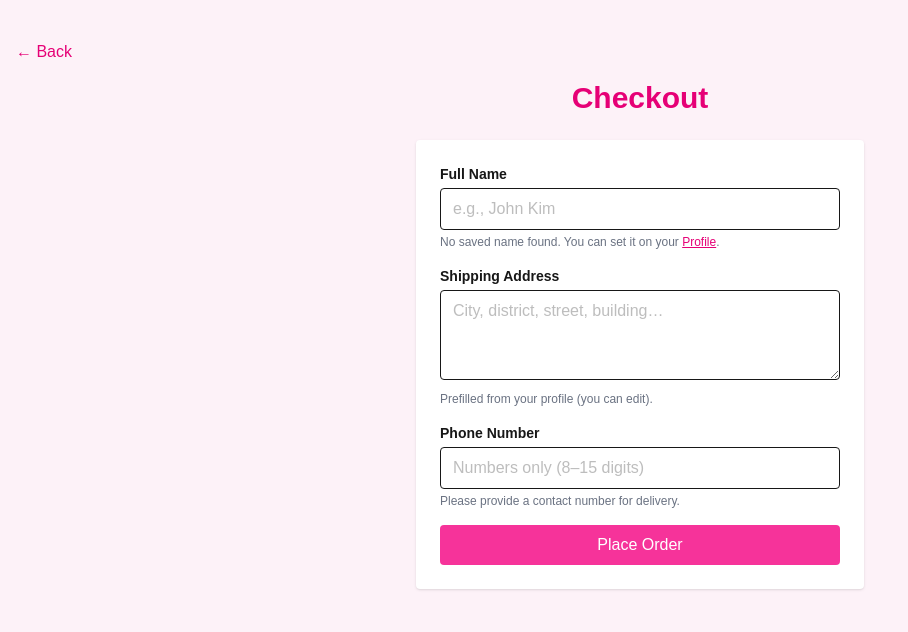
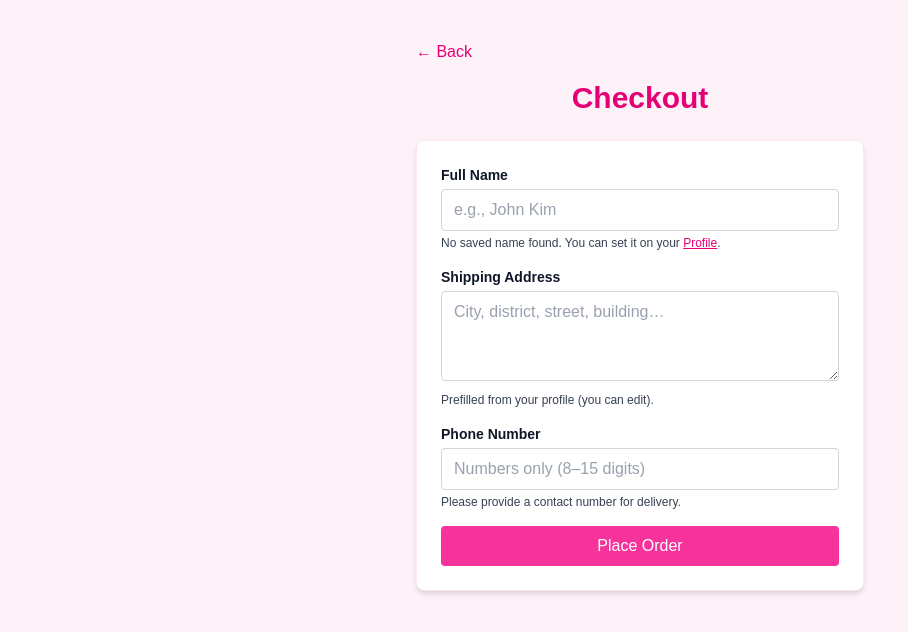
Before and after one commit to BITS4/babyshop, a Next.js app in the folder babyshop/: page /checkout in a window 1280 px wide. Shown: the top 632 px of the page, without its empty margins (0-908 px from the left). Built offline with nearby package versions, Linux system fonts and the light colour scheme; no server answers; the database is empty.

Commit message:
text fix

```diff
--- a/babyshop/app/admin/orders/page.tsx
+++ b/babyshop/app/admin/orders/page.tsx
@@ -31,69 +31,70 @@ export default function OrdersPage() {
   const [orders, setOrders] = useState<OrderDoc[]>([])
   const [loadingOrders, setLoadingOrders] = useState(true)
 
-  const isAdmin = (user?.email || "").toLowerCase() === "vazirpirov15@gmail.com"
+  const isAdmin =
+    (user?.email || "").toLowerCase() === "vazirpirov15@gmail.com"
 
-  // must be signed in (but NOT admin-only)
+  // must be signed in
   useEffect(() => {
     if (isLoading) return
-    if (!user) {
-      router.push("/login")
-    }
+    if (!user) router.push("/login")
   }, [user, isLoading, router])
 
   useEffect(() => {
     const load = async () => {
-      if (!user?.uid) { setLoadingOrders(false); return }
+      if (!user?.uid) {
+        setLoadingOrders(false)
+        return
+      }
 
       try {
         const colRef = collection(db, "orders")
         let docs: any[] = []
 
         if (isAdmin) {
-          // admin: all orders (prefer createdAt desc)
           try {
-            const snap = await getDocs(query(colRef, orderBy("createdAt", "desc")))
+            const snap = await getDocs(
+              query(colRef, orderBy("createdAt", "desc"))
+            )
             docs = snap.docs
           } catch {
             const snap = await getDocs(colRef)
             docs = snap.docs
           }
         } else {
-          // regular user: their own orders only
           let snap
           try {
             snap = await getDocs(
-              query(colRef, where("userId", "==", user.uid), orderBy("createdAt", "desc"))
+              query(
+                colRef,
+                where("userId", "==", user.uid),
+                orderBy("createdAt", "desc")
+              )
             )
           } catch {
-            snap = await getDocs(query(colRef, where("userId", "==", user.uid)))
+            snap = await getDocs(
+              query(colRef, where("userId", "==", user.uid))
+            )
           }
 
           if (!snap.empty) {
             docs = snap.docs
           } else {
-            // fallback by email, then final client-side filter
-            const byEmail = await getDocs(query(colRef, where("email", "==", user.email)))
-            if (!byEmail.empty) {
-              docs = byEmail.docs
-            } else {
-              const all = await getDocs(colRef)
-              docs = all.docs.filter(d => {
-                const data = d.data() as any
-                return (data.email || "").toLowerCase() === (user.email || "").toLowerCase()
-              })
-            }
+            const byEmail = await getDocs(
+              query(colRef, where("email", "==", user.email))
+            )
+            docs = !byEmail.empty ? byEmail.docs : []
           }
         }
 
         const list: OrderDoc[] = docs
-          .map(d => {
+          .map((d) => {
             const data = d.data() as any
             return {
               id: d.id,
-              name: (data?.name ?? "").toString(),
-              email: (data?.email ?? "").toString(),
-              address: (data?.address ?? "").toString(),
+              name: String(data?.name ?? ""),
+              email: String(data?.email ?? ""),
+              address: String(data?.address ?? ""),
               phone: data?.phone ? String(data.phone) : undefined,
               items: Array.isArray(data?.items) ? data.items : [],
               createdAt: data?.createdAt ?? null,
@@ -102,13 +103,19 @@ export default function OrdersPage() {
           })
           .sort((a, b) => {
             const aMs =
-              (a.createdAt && typeof (a.createdAt as any).toMillis === "function"
+              a.createdAt && typeof (a.createdAt as any).toMillis === "function"
                 ? (a.createdAt as any).toMillis()
-                : a.timestamp ? new Date(a.timestamp).getTime() : 0)
+                : a.timestamp
+                ? new Date(a.timestamp).getTime()
+                : 0
+
             const bMs =
-              (b.createdAt && typeof (b.createdAt as any).toMillis === "function"
+              b.createdAt && typeof (b.createdAt as any).toMillis === "function"
                 ? (b.createdAt as any).toMillis()
-                : b.timestamp ? new Date(b.timestamp).getTime() : 0)
+                : b.timestamp
+                ? new Date(b.timestamp).getTime()
+                : 0
+
             return bMs - aMs
           })
 
@@ -125,8 +132,8 @@ export default function OrdersPage() {
   }, [user?.uid, user?.email, isAdmin])
 
   const fmtDate = (o: OrderDoc) => {
-    const ts: any = o.createdAt
-    if (ts && typeof ts.toDate === "function") return ts.toDate().toLocaleString()
+    if (o.createdAt && typeof (o.createdAt as any).toDate === "function")
+      return o.createdAt.toDate().toLocaleString()
     if (o.timestamp) return new Date(o.timestamp).toLocaleString()
     return ""
   }
@@ -135,7 +142,7 @@ export default function OrdersPage() {
 
   return (
     <div className="min-h-screen bg-pink-50 py-10 px-4">
-      <div className="w-full max-w-sm">
+      <div className="max-w-3xl mx-auto">
         <button
           type="button"
           onClick={() => router.back()}
@@ -143,34 +150,51 @@ export default function OrdersPage() {
         >
           ← Back
         </button>
-      </div>
 
-      <h1 className="text-3xl font-bold text-center text-pink-600 mb-6">Orders</h1>
+        <h1 className="text-3xl font-bold text-center text-pink-600 mb-8">
+          Orders
+        </h1>
 
         {loadingOrders ? (
-        <p className="text-center text-gray-600">Loading orders…</p>
+          <p className="text-center text-gray-700">Loading orders…</p>
         ) : orders.length === 0 ? (
-        <p className="text-center text-gray-600">No orders yet.</p>
+          <p className="text-center text-gray-700">No orders yet.</p>
         ) : (
-        <div className="max-w-3xl mx-auto space-y-4">
+          <div className="space-y-5">
             {orders.map((order) => (
-            <div key={order.id} className="bg-white p-4 rounded shadow">
-              <p><strong>Name:</strong> {order.name}</p>
-              <p><strong>Email:</strong> {order.email}</p>
-              <p><strong>Address:</strong> {order.address}</p>
-              {order.phone ? (
-                <p><strong>Phone:</strong> {order.phone}</p>
-              ) : (
-                <p className="text-sm text-gray-500"><strong>Phone:</strong> —</p>
-              )}
-              <p className="text-sm text-gray-500 mb-1">
-                <strong>Date:</strong> {fmtDate(order)}
+              <div
+                key={order.id}
+                className="bg-white/100 border border-pink-100 rounded-lg shadow-md p-5 text-gray-800"
+              >
+                <p className="mb-1">
+                  <span className="font-semibold text-gray-900">Name:</span>{" "}
+                  {order.name}
                 </p>
-              <div className="mt-2">
-                <strong>Items:</strong>
-                <ul className="list-disc list-inside">
-                  {(order.items || []).map((item, i) => (
-                    <li key={i}>{item.name} × {item.quantity}</li>
+                <p className="mb-1">
+                  <span className="font-semibold text-gray-900">Email:</span>{" "}
+                  {order.email}
+                </p>
+                <p className="mb-1">
+                  <span className="font-semibold text-gray-900">Address:</span>{" "}
+                  {order.address}
+                </p>
+
+                <p className="mb-2">
+                  <span className="font-semibold text-gray-900">Phone:</span>{" "}
+                  {order.phone ?? "—"}
+                </p>
+
+                <p className="text-sm text-gray-700 mb-3">
+                  <span className="font-medium">Date:</span> {fmtDate(order)}
+                </p>
+
+                <div>
+                  <p className="font-semibold text-gray-900 mb-1">Items:</p>
+                  <ul className="list-disc list-inside text-gray-800">
+                    {order.items.map((item, i) => (
+                      <li key={i}>
+                        {item.name} × {item.quantity}
+                      </li>
                     ))}
                   </ul>
                 </div>
@@ -179,5 +203,6 @@ export default function OrdersPage() {
           </div>
         )}
       </div>
+    </div>
   )
 }
--- a/babyshop/app/checkout/page.tsx
+++ b/babyshop/app/checkout/page.tsx
@@ -22,14 +22,21 @@ export default function CheckoutPage() {
   // Load profile from Firestore and prefill fields
   useEffect(() => {
     const load = async () => {
-      if (!user?.uid) { setLoadingProfile(false); return }
+      if (!user?.uid) {
+        setLoadingProfile(false)
+        return
+      }
       try {
         const snap = await getDoc(doc(db, "users", user.uid))
         if (snap.exists()) {
-          const data = snap.data() as { name?: string; address?: string; phone?: string }
+          const data = snap.data() as {
+            name?: string
+            address?: string
+            phone?: string
+          }
           if (data?.name) {
             setName(data.name)
-            setNameLocked(true) // lock name if saved
+            setNameLocked(true)
           }
           if (data?.address) setAddress(data.address)
           if (data?.phone) setPhone(String(data.phone).replace(/\D/g, ""))
@@ -52,10 +59,12 @@ export default function CheckoutPage() {
       router.push("/login")
       return
     }
+
     if (!name.trim() || !address.trim()) {
       alert("❌ Please fill in all fields.")
       return
     }
+
     const digits = phone.replace(/\D/g, "")
     if (!digits) {
       alert("❌ Please enter your phone number.")
@@ -70,39 +79,36 @@ export default function CheckoutPage() {
       return
     }
 
-    const orderData = {
+    try {
+      setSubmitting(true)
+
+      await addDoc(collection(db, "orders"), {
+        userId: user.uid,
+        email: user.email,
         name: name.trim(),
-      email: user.email!,
         address: address.trim(),
         phone: digits,
         items: cart.map(item => ({
-        ...item,
-        price: item.price ?? 0,
-        quantity: item.quantity ?? 1,
-        image: item.image ?? "",
+          name: String(item.name ?? ""),
+          price: Number(item.price ?? 0),
+          quantity: Number(item.quantity ?? 1),
+          image: String(item.image ?? ""),
         })),
-      timestamp: new Date().toISOString(),
-    }
-
-    try {
-      setSubmitting(true)
-
-      // Save to Firestore
-      await addDoc(collection(db, "orders"), {
-        userId: user.uid,
-        email: orderData.email,
-        name: orderData.name,
-        address: orderData.address,
-        phone: orderData.phone,
-        items: orderData.items,
         createdAt: serverTimestamp(),
       })
 
+      localStorage.setItem(
+        "lastOrder",
+        JSON.stringify({
+          name,
+          email: user.email,
+          address,
+          phone: digits,
+          items: cart,
+          timestamp: new Date().toISOString(),
+        })
+      )
 
-      // Persist to localStorage for /thankyou
-      localStorage.setItem("lastOrder", JSON.stringify(orderData))
-
-      // Clear cart and go to thank-you page
       clearCart()
       router.push("/thankyou")
     } catch (err: any) {
@@ -115,15 +121,15 @@ export default function CheckoutPage() {
 
   if (loadingProfile) {
     return (
-      <div className="min-h-screen bg-pink-50 py-10 px-4 flex items-center justify-center">
-        <p className="text-gray-600">Loading your profile…</p>
+      <div className="min-h-screen bg-pink-50 flex items-center justify-center">
+        <p className="text-gray-700">Loading your profile…</p>
       </div>
     )
   }
 
   return (
     <div className="min-h-screen bg-pink-50 py-10 px-4">
-      <div className="w-full max-w-sm">
+      <div className="max-w-md mx-auto">
         <button
           type="button"
           onClick={() => router.back()}
@@ -131,30 +137,43 @@ export default function CheckoutPage() {
         >
           ← Back
         </button>
-      </div>
 
-      <h1 className="text-3xl font-bold text-center text-pink-600 mb-6">Checkout</h1>
+        <h1 className="text-3xl font-bold text-center text-pink-600 mb-6">
+          Checkout
+        </h1>
 
-      <form onSubmit={handleSubmit} className="max-w-md mx-auto bg-white p-6 rounded shadow space-y-4">
+        {/* OPAQUE FORM CARD */}
+        <form
+          onSubmit={handleSubmit}
+          className="bg-white/100 text-gray-900 p-6 rounded-lg shadow-md border border-pink-100 space-y-4"
+        >
           {/* Name */}
           <div>
-          <label className="block text-sm font-semibold mb-1">Full Name</label>
+            <label className="block text-sm font-semibold text-gray-900 mb-1">
+              Full Name
+            </label>
             <input
               type="text"
               required
               value={name}
               onChange={e => setName(e.target.value)}
-            className="w-full border px-3 py-2 rounded disabled:bg-gray-50 placeholder:text-neutral-400/70"
               disabled={nameLocked}
               readOnly={nameLocked}
               placeholder="e.g., John Kim"
+              className="w-full border border-gray-300 px-3 py-2 rounded text-gray-900 placeholder:text-gray-400 focus:outline-none focus:ring-2 focus:ring-pink-400"
             />
             {nameLocked ? (
-            <p className="text-xs text-gray-500 mt-1">Using your saved profile name.</p>
+              <p className="text-xs text-gray-700 mt-1">
+                Using your saved profile name.
+              </p>
             ) : (
-            <p className="text-xs text-gray-500 mt-1">
+              <p className="text-xs text-gray-700 mt-1">
                 No saved name found. You can set it on your{" "}
-              <button type="button" className="underline text-pink-600" onClick={() => router.push("/profile")}>
+                <button
+                  type="button"
+                  className="underline text-pink-600"
+                  onClick={() => router.push("/profile")}
+                >
                   Profile
                 </button>.
               </p>
@@ -163,33 +182,41 @@ export default function CheckoutPage() {
 
           {/* Address */}
           <div>
-          <label className="block text-sm font-semibold mb-1">Shipping Address</label>
+            <label className="block text-sm font-semibold text-gray-900 mb-1">
+              Shipping Address
+            </label>
             <textarea
               required
               value={address}
               onChange={e => setAddress(e.target.value)}
-            className="w-full border px-3 py-2 rounded placeholder:text-neutral-400/70"
               rows={3}
               placeholder="City, district, street, building…"
+              className="w-full border border-gray-300 px-3 py-2 rounded text-gray-900 placeholder:text-gray-400 focus:outline-none focus:ring-2 focus:ring-pink-400"
             />
-          <p className="text-xs text-gray-500 mt-1">Prefilled from your profile (you can edit).</p>
+            <p className="text-xs text-gray-700 mt-1">
+              Prefilled from your profile (you can edit).
+            </p>
           </div>
 
           {/* Phone */}
           <div>
-          <label className="block text-sm font-semibold mb-1">Phone Number</label>
+            <label className="block text-sm font-semibold text-gray-900 mb-1">
+              Phone Number
+            </label>
             <input
               type="tel"
               inputMode="numeric"
               pattern="[0-9]*"
               value={phone}
               onChange={e => setPhone(e.target.value.replace(/\D/g, ""))}
-            className="w-full border px-3 py-2 rounded placeholder:text-neutral-400/70"
               placeholder="Numbers only (8–15 digits)"
               required
+              className="w-full border border-gray-300 px-3 py-2 rounded text-gray-900 placeholder:text-gray-400 focus:outline-none focus:ring-2 focus:ring-pink-400"
             />
-          <p className="text-xs text-gray-500 mt-1">
-            {phone ? "Prefilled from your profile (you can edit)." : "Please provide a contact number for delivery."}
+            <p className="text-xs text-gray-700 mt-1">
+              {phone
+                ? "Prefilled from your profile (you can edit)."
+                : "Please provide a contact number for delivery."}
             </p>
           </div>
 
@@ -202,5 +229,6 @@ export default function CheckoutPage() {
           </button>
         </form>
       </div>
+    </div>
   )
 }
```
Lines whose indentation alone changed are shown as unchanged.
